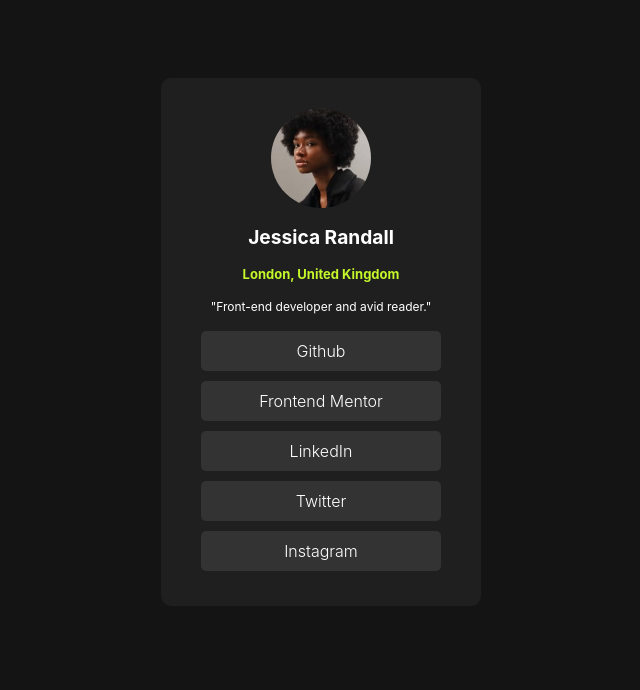
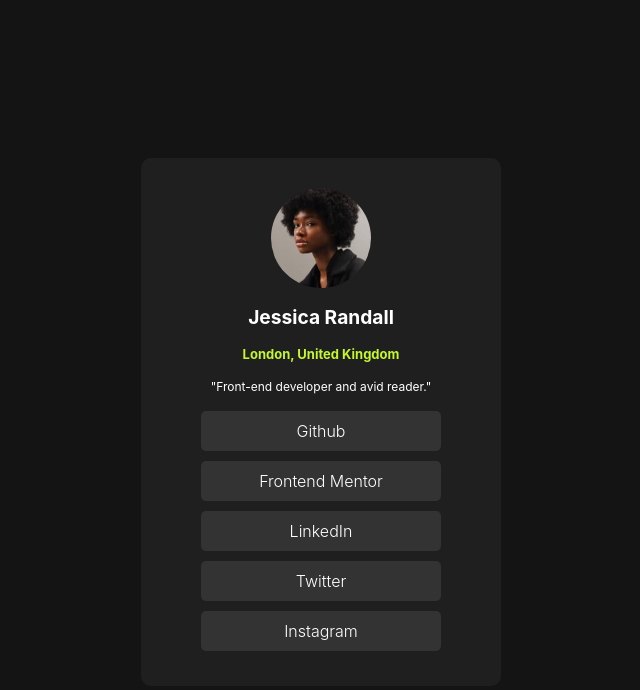
Before and after one commit to emalinjachi/social-links-profile, a plain HTML site: page index.html in a window 1280 px wide. Shown: the whole page, without its empty margins (319-959 px from the left). Drawn offline with Linux system fonts and the light colour scheme.

Commit message:
adjusted width measurement again

```diff
--- a/index.html
+++ b/index.html
@@ -13,20 +13,17 @@
     }
       body{
         background-color: hsl(0, 0%, 8%);
-        padding-top: 70px;
+        padding-top: 150px;
         font-family: inter;
       }
       #card{
-      width: 300px;
+      width: 340px;
       border-radius: 10px;
       padding:30px 10px;
       margin: auto;
       color: white;
       text-align: center;
       background-color: hsl(0, 0%, 12%);
-    }
-    #profile{
-      text-align: center;
     }
     h1{
         font-size: 1.2em;
```
